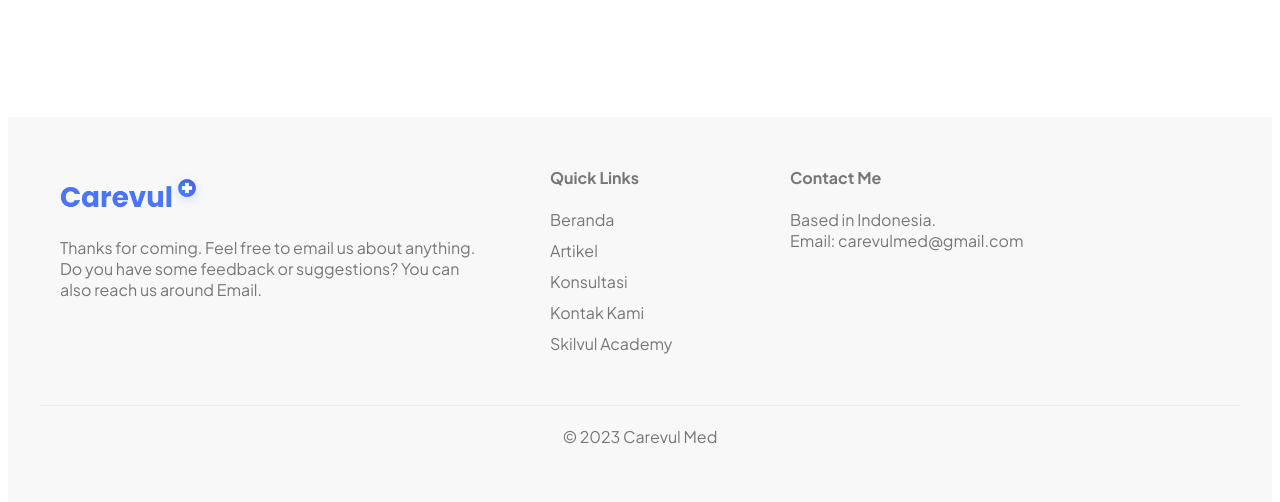
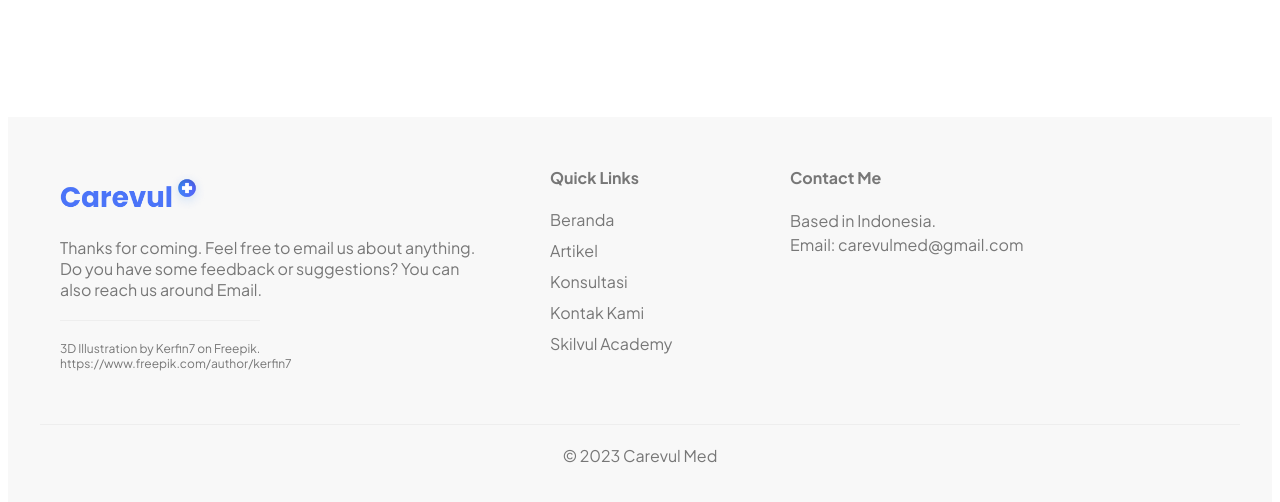
Before and after one commit to Syifaaahdr29/Carevul-LandingPage, a plain HTML site: page index.html in a window 1280 px wide. Shown: the part 2662-3164 px from the top of the page. Drawn offline with Linux system fonts and the light colour scheme.

Commit message:
modify footer

```diff
--- a/index.html
+++ b/index.html
@@ -135,6 +135,8 @@
       <div class="footer-left">
         <img src="./asset/img/logo.png" width="150px">
         <p>Thanks for coming. Feel free to email us about anything. Do you have some feedback or suggestions? You can also reach us around Email.</p>
+        <hr width="200px">
+        <p style="font-size: 12px;">3D Illustration by Kerfin7 on Freepik. https://www.freepik.com/author/kerfin7</p>
       </div>
       <div class="footer-center">
         <h4>Quick Links</h4>
--- a/style.css
+++ b/style.css
@@ -279,6 +279,10 @@
   padding: 0px 20px 0px 0px;
 }
 
+.footer-right p {
+  line-height: 150%;
+}
+
 h4 {
   margin-top: 0;
 }
```
